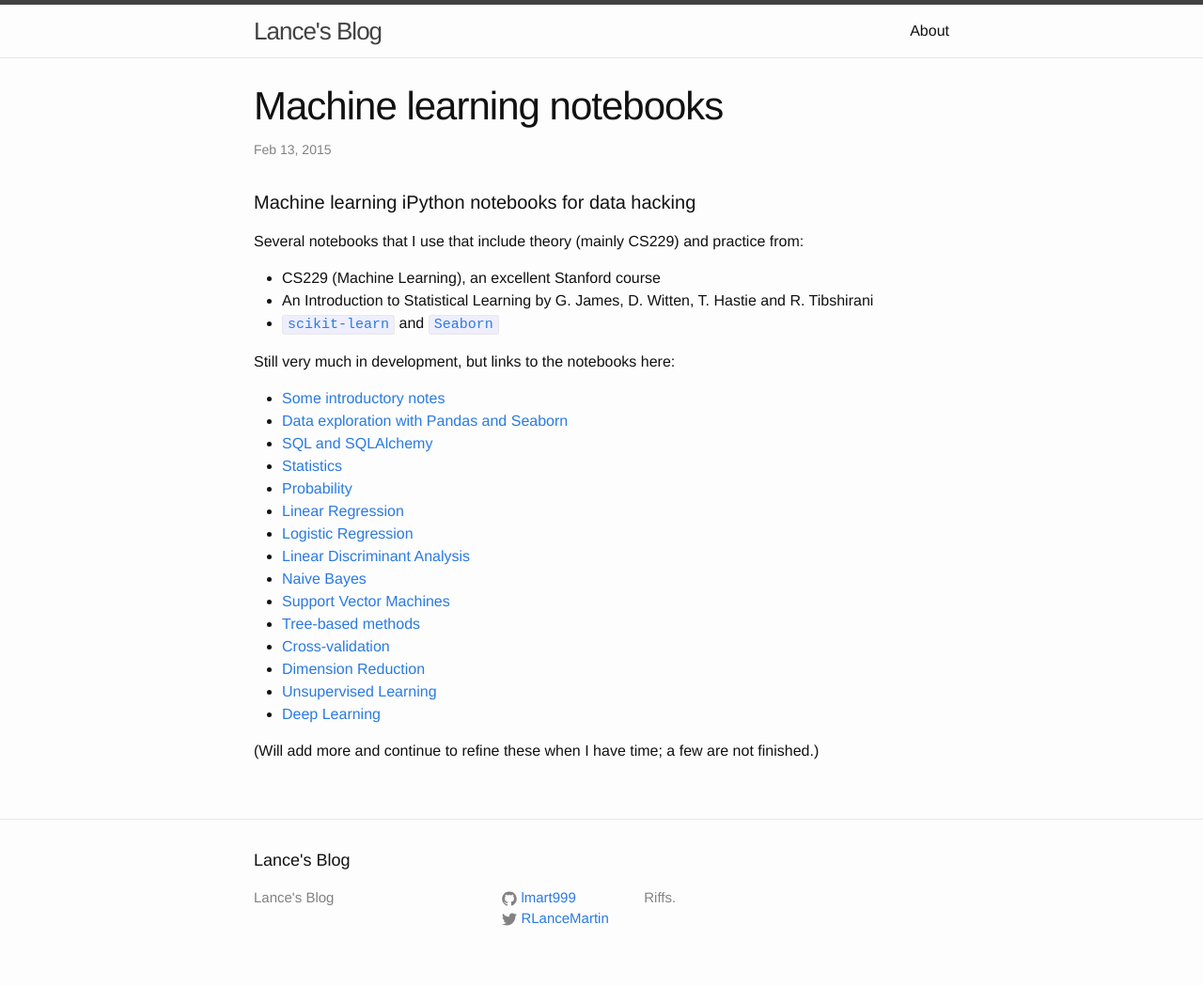
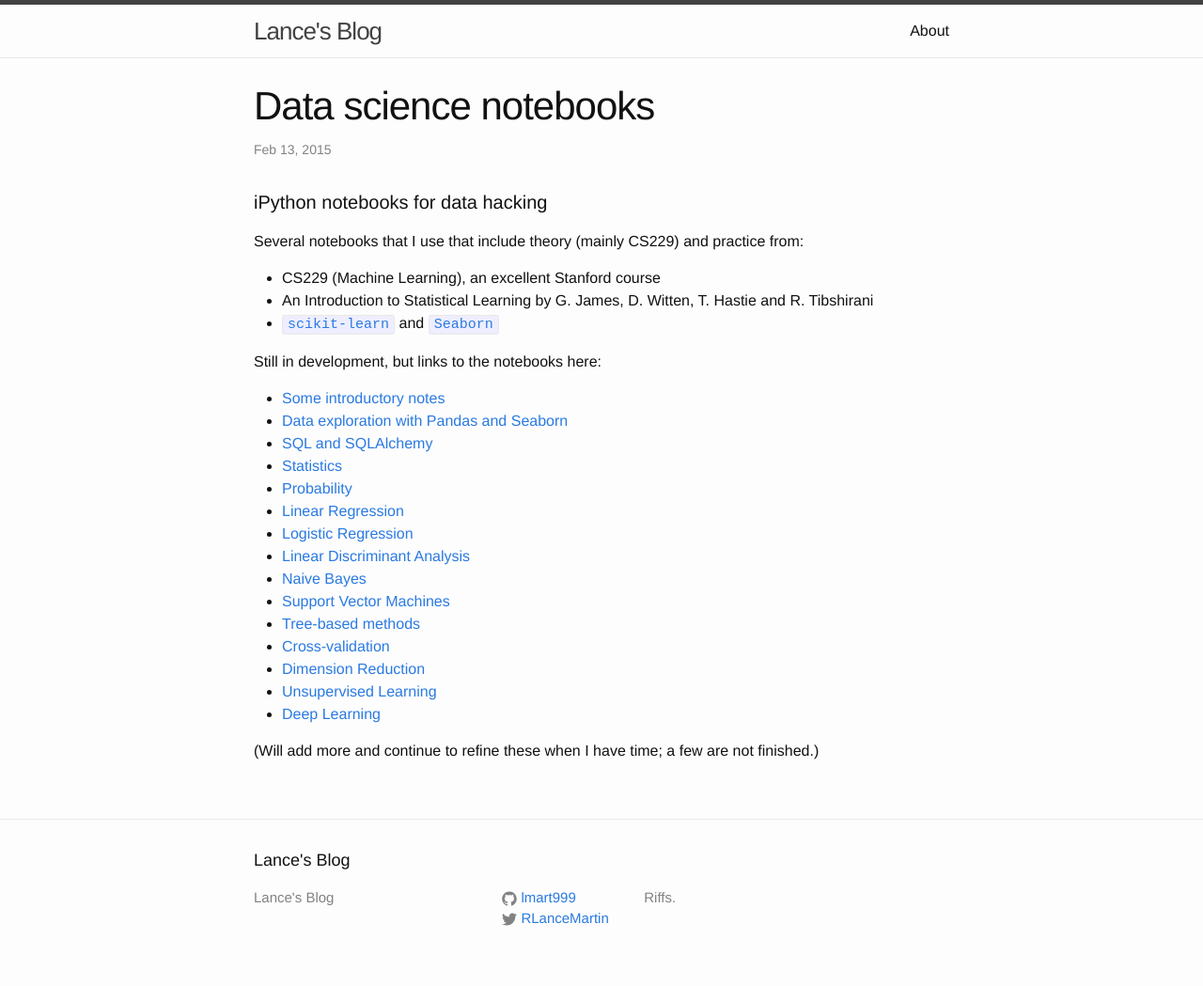
Before and after one commit to rlancemartin/rlancemartin.github.io, a Jekyll site: the page built from _posts/2015-02-13-ml.markdown, in a window 1280 px wide. Shown: the whole page at 94% size. Built offline with Jekyll 4.4.1, drawn with Linux system fonts in a browser that asks for light colours; Markdown is read by kramdown in place of the engine named in the settings.

Commit message:
Update ML.

```diff
--- a/_posts/2015-02-13-ml.markdown
+++ b/_posts/2015-02-13-ml.markdown
@@ -1,12 +1,12 @@
 ---
 layout: post
 comments: false
-title:  "Machine learning notebooks"
-excerpt: "iPython notebooks following CS229 and ISL with scikit-learn implementations."
+title:  "Data science notebooks"
+excerpt: "iPython notebooks following CS229, ISL, scikit-learn implementations."
 date:   2015-02-13 10:19:00
 ---
 
-####Machine learning iPython notebooks for data hacking
+####iPython notebooks for data hacking
 
 Several notebooks that I use that include theory (mainly CS229) and practice from:
 
@@ -14,7 +14,7 @@ Several notebooks that I use that include theory (mainly CS229) and practice fro
 * An Introduction to Statistical Learning by G. James, D. Witten, T. Hastie and R. Tibshirani
 * [`scikit-learn`](http://scikit-learn.org/stable/) and [`Seaborn`](http://stanford.edu/~mwaskom/software/seaborn/)
 
-Still very much in development, but links to the notebooks here:
+Still in development, but links to the notebooks here:
 
 * [Some introductory notes](http://nbviewer.ipython.org/github/lmart999/CS229_ISL/blob/master/Intro%20and%20Philosophy.ipynb)
 * [Data exploration with Pandas and Seaborn](http://nbviewer.ipython.org/github/lmart999/GIS/blob/master/SF_GIS_Crime.ipynb)
```
